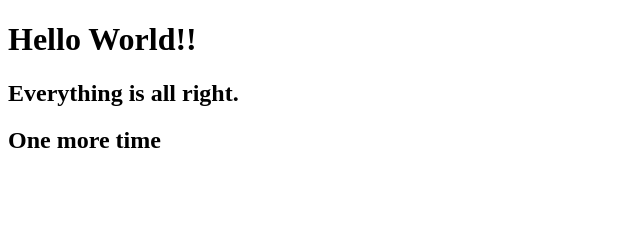
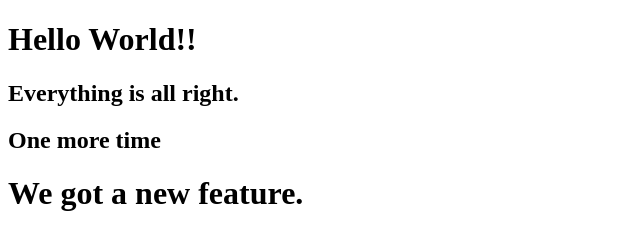
Before and after one commit to s02lcc/TestGit, a plain HTML site: page index.html in a window 1280 px wide. Shown: the whole page, without its empty margins (0-640 px from the left). Drawn offline with Linux system fonts and the light colour scheme.

Commit message:
add a new feature

```diff
--- a/index.html
+++ b/index.html
@@ -9,5 +9,6 @@
     <H1>Hello World!!</H1>
     <h2>Everything is all right.</h2>
     <h2>One more time</h2>
+    <h1>We got a new feature.</h1>
 </body>
 </html>
```
